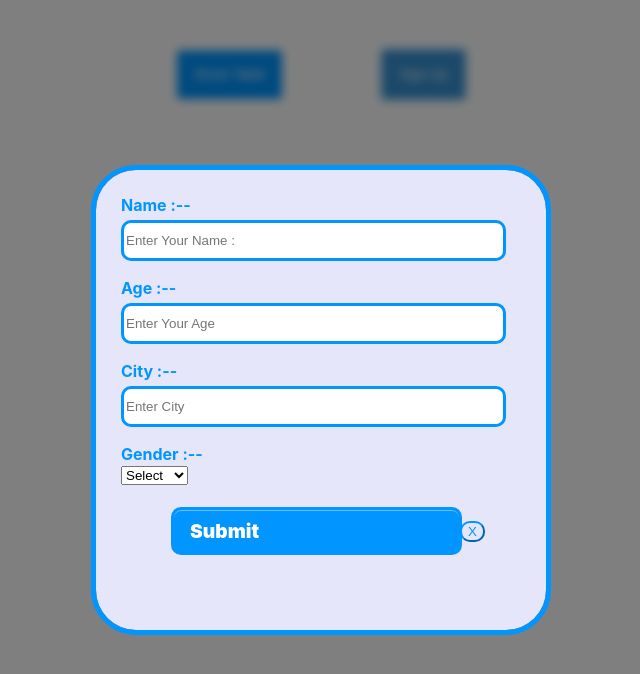
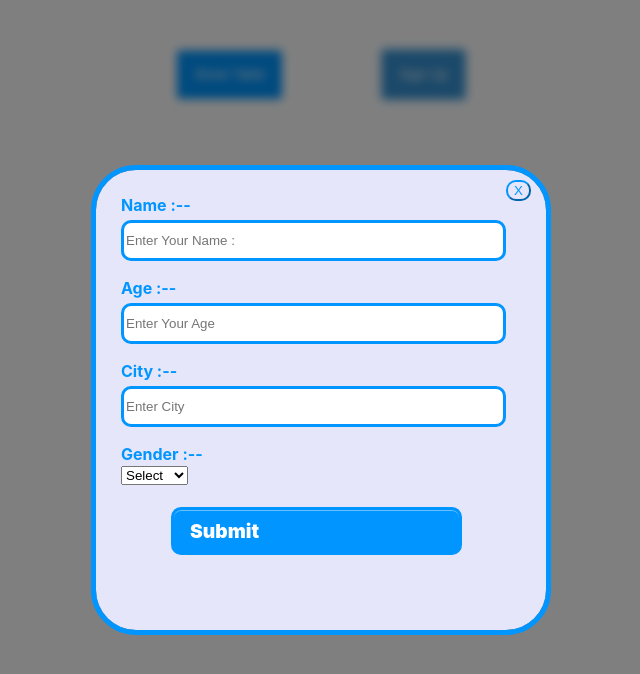
Before and after one commit to NeeteshNG/Data_Table, a React (Create React App) app: page / in a window 1280 px wide. Both pictures are taken after a click on the button "Sign Up". Shown: the top 674 px of the page, without its empty margins (319-959 px from the left). Built offline with nearby package versions, Linux system fonts and the light colour scheme.

Commit message:
Minor CSS Change

```diff
--- a/src/App.css
+++ b/src/App.css
@@ -134,8 +134,8 @@
   color: #0095ff;
   left       : 50%;
   top        : 50%;
-  margin-top : 121px;
-  margin-left: 139px;
+  margin-top : -220px;
+  margin-left: 185px;
   position   : absolute;
 }
 
```
